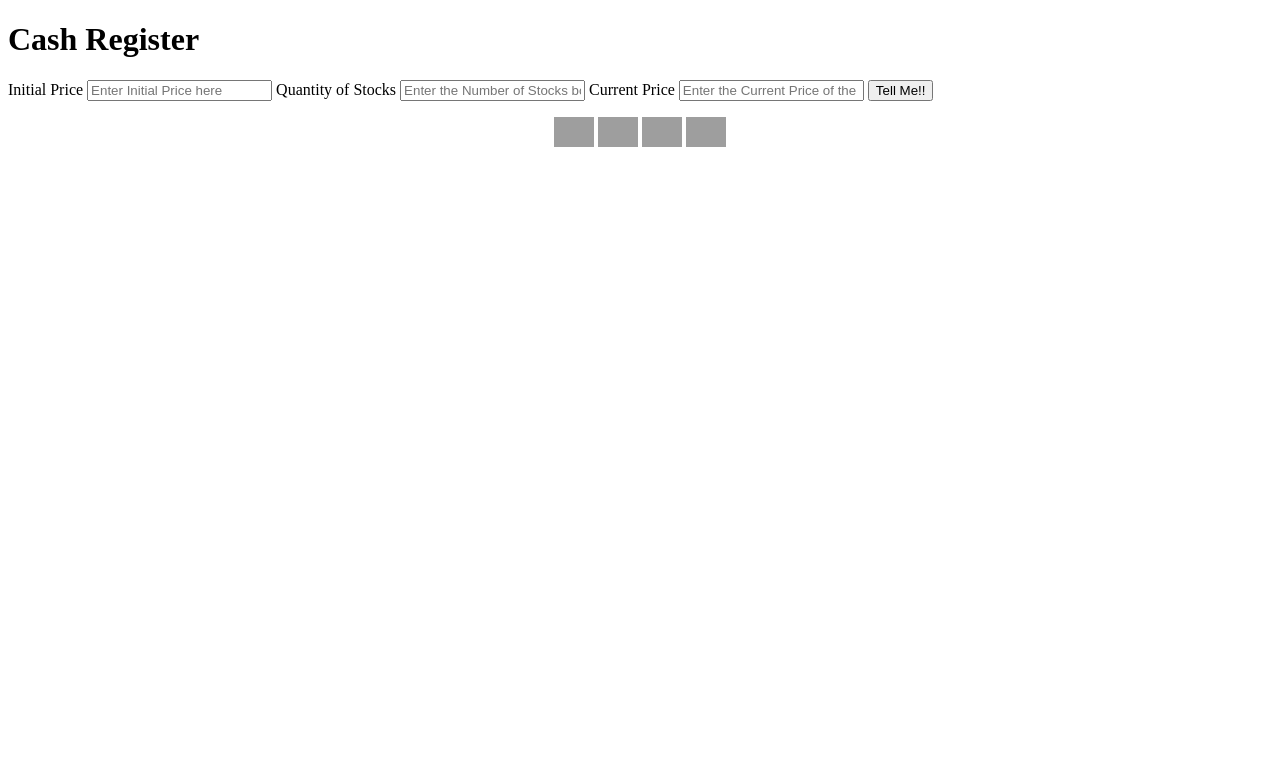
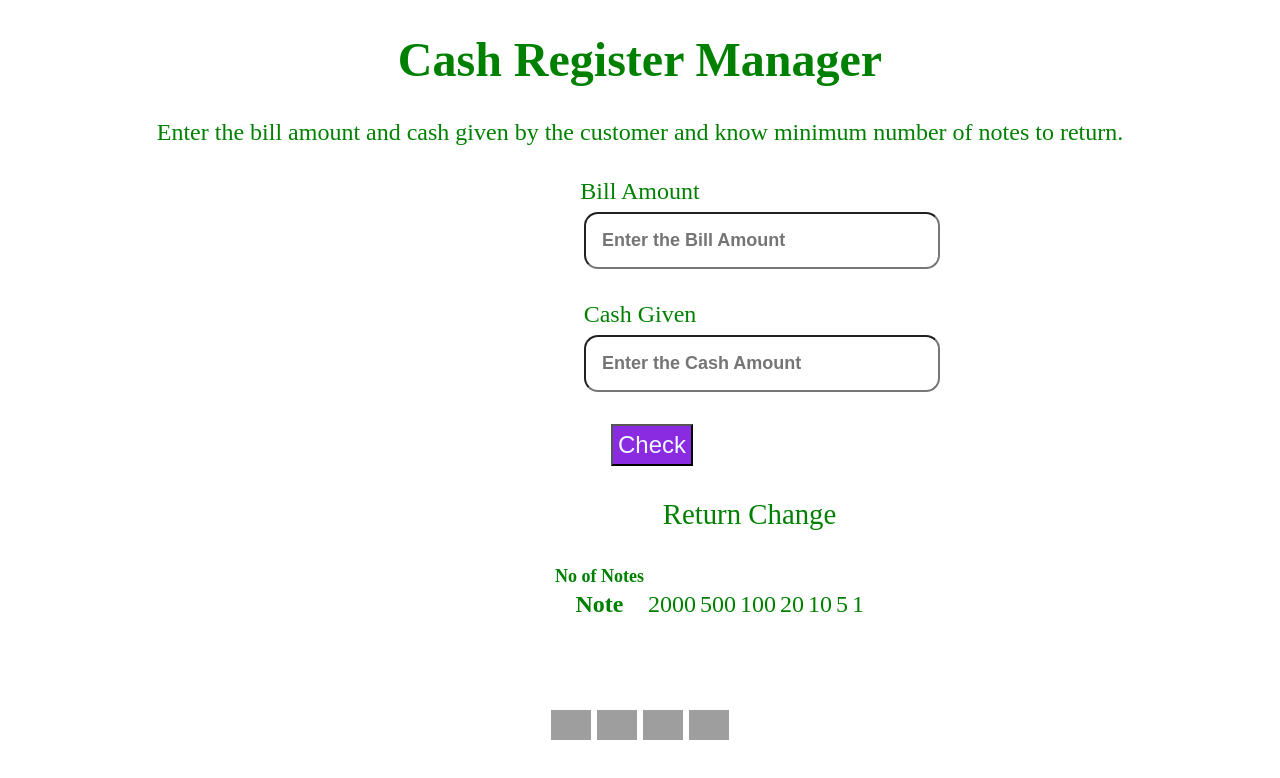
Before and after one commit to ranitasahaa1230/Cash-Register-markTen, a plain HTML site: page index.html in a window 1280 px wide. Drawn offline with Linux system fonts and the light colour scheme; grey boxes are pictures that could not be loaded.

Commit message:
import js

```diff
--- a/index.html
+++ b/index.html
@@ -4,25 +4,53 @@
     <meta charset="UTF-8">
     <meta http-equiv="X-UA-Compatible" content="IE=edge">
     <meta name="viewport" content="width=device-width, initial-scale=1.0">
-    <title>Cash Register</title>
+    <title>Cash Register Manager-Mark10</title>
+    <link rel="stylesheet" href="style.css"/>
+
 </head>
 <body>
-    <h1>Cash Register</h1>
+    <h1>Cash Register Manager</h1>
+
+    <div>
+        Enter the bill amount and cash given by the customer and know minimum number of notes to return.
+    </div>
 
     <main>
-        <label for="initial-price">Initial Price
-            <input type="text" id="initial-price" placeholder="Enter Initial Price here">
+        <label for="bill-amount">Bill Amount
+            <input type="number" id="bill-amount" placeholder="Enter the Bill Amount">
         </label>
 
-        <label for="quantity-stocks" >Quantity of Stocks
-            <input type="text" id="quantity-stocks" placeholder="Enter the Number of Stocks bought" >
+        <label for="cash-amount" >Cash Given
+            <input type="number" id="cash-amount" placeholder="Enter the Cash Amount" >
         </label>
 
-        <label for="current-price">Current Price
-            <input type="text" id="current-price" placeholder="Enter the Current Price of the stocks">
-        </label>
+        <button id="submit-btn">Check</button>
 
-        <button id="submit-btn">Tell Me!!</button>
+        <table class="table">
+            <caption class="caption">Return Change</caption>
+            <tr class="rows">
+                <th>No of Notes	</th>
+                <td></td>
+                <td></td>
+                <td></td>
+                <td></td>
+                <td></td>
+                <td></td>
+                <td></td>
+
+            </tr>
+
+            <tr>
+                <th>Note</th>
+                <td>2000</td>
+                <td>500</td>
+                <td>100</td>
+                <td>20</td>
+                <td>10</td>
+                <td>5</td>
+                <td>1</td>
+            </tr>
+        </table>
 
         <div id="output-box"></div>
     </main>
--- a/script.js
+++ b/script.js
@@ -0,0 +1,43 @@
+const billAmount=document.querySelector('#bill-amount');
+const cashAmount=document.querySelector('#cash-amount');
+const submitBtn=document.querySelector('#submit-btn');
+const outputEl=document.querySelector('#output-box');
+
+const availableNotes=[2000,500,100,20,10,5,1];
+
+submitBtn.addEventListener('click', validateBillAmountAndCashValue);
+
+function validateBillAmountAndCashValue(){
+    hideMessage();
+    if(billAmount.value>0){
+        if(cashAmount.value >= billAmount.value){
+            const amountReturned = cashAmount.value - billAmount.value;
+            calculateChange(amountReturned);
+
+        }else{
+            showMessage("Do you wanna wash plates?");
+        }
+    }else{
+        showMessage("Invalid Bill Amount");
+
+    }
+}
+
+function hideMessage(message){
+    message.style.display="none";
+
+}
+
+function showMessage(message){
+    message.style.display="block";
+    message.innerText="The Bill Amount should be greater than 0"
+}
+
+function calculateChange(amountReturned){
+    for(let i=0;i<availableNotes.length;i++){
+        const numberOfNotes=Math.trunc(amountReturned/availableNotes[0]);
+        amountReturned%=availableNotes[0];
+        numberOfNotes[i].innerText=numberOfNotes;
+    }
+
+}
--- a/style.css
+++ b/style.css
@@ -0,0 +1,49 @@
+body{
+    text-align: center;
+    font-size: 1.5rem;
+    color:green;
+}
+
+main{
+    padding: 2rem;
+}
+label{
+    display: block;
+    padding: auto;
+    align-items: center;
+    margin-bottom: 2rem;
+}
+
+input{
+    display: block;
+    margin-left: 34rem;
+    width: 20rem;
+    padding: 1rem;
+    font-weight: 700;
+    font-size:large;
+    margin-top: 7px;
+    border-radius: 14px;
+}
+
+button{
+    font-size: 1.5rem;
+    background-color: blueviolet;
+    color: aliceblue;
+    padding: 5px;
+    margin-left: 1.5rem;
+}
+
+.table{
+    padding: 2rem;
+    margin-left: 30rem;
+}
+
+.caption{
+    padding-top: 2rem;
+    font-size: larger;
+    margin-left: 5rem;
+}
+
+.rows{
+    font-size: large;
+}
```
